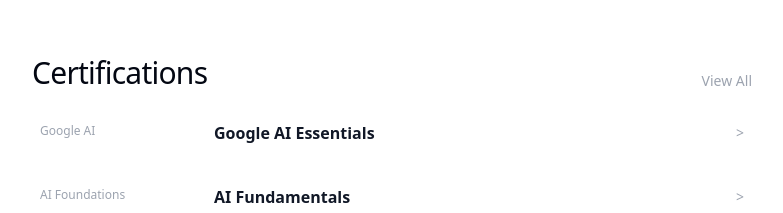
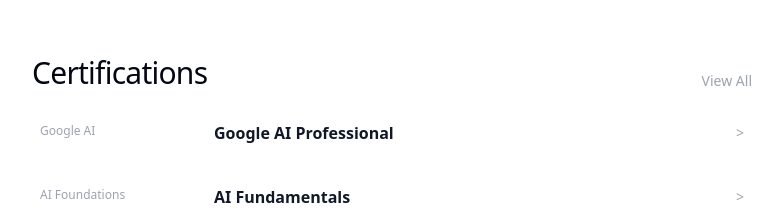
Before and after one commit to nicho-boi/portfolio-alicando, a Next.js app: page / in a window 1280 px wide. Shown: the part 2980-3193 px from the top of the page, without its empty margins (248-1031 px from the left). Built offline with nearby package versions, Linux system fonts and the light colour scheme.

Commit message:
Certificate Revised name

```diff
--- a/pages/index.js
+++ b/pages/index.js
@@ -36,7 +36,7 @@ export default function Home() {
   const isDark = theme === 'dark'
 
   const certificateList = [
-    { title: 'Google AI Essentials', issuer: 'Google AI', href: 'https://coursera.org/share/880deb0c2994c82f74f6dd5c7eb116ac' },
+    { title: 'Google AI Professional', issuer: 'Google AI', href: 'https://coursera.org/share/880deb0c2994c82f74f6dd5c7eb116ac' },
     { title: 'AI Fundamentals', issuer: 'AI Foundations', href: 'https://coursera.org/share/68f462d843905b6f5ec0f64d027e2b49' },
     { title: 'Foundations of Business Intelligence', issuer: 'Business Intelligence', href: 'https://coursera.org/share/38259429138245ff5453cc1352032659' },
     { title: 'AI for Data Analysis', issuer: 'Data Analytics', href: 'https://coursera.org/share/0d3c5196866273f452ffdd9720bdddae' },
```
